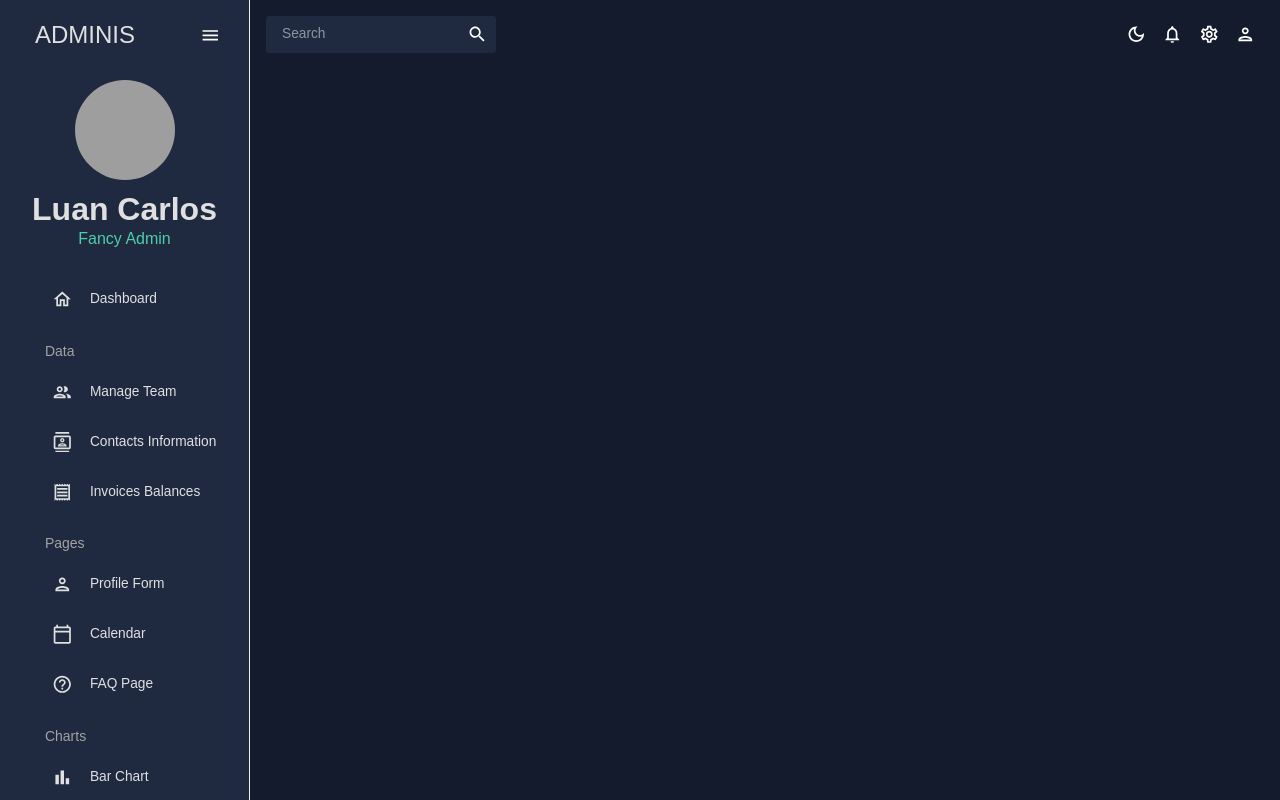
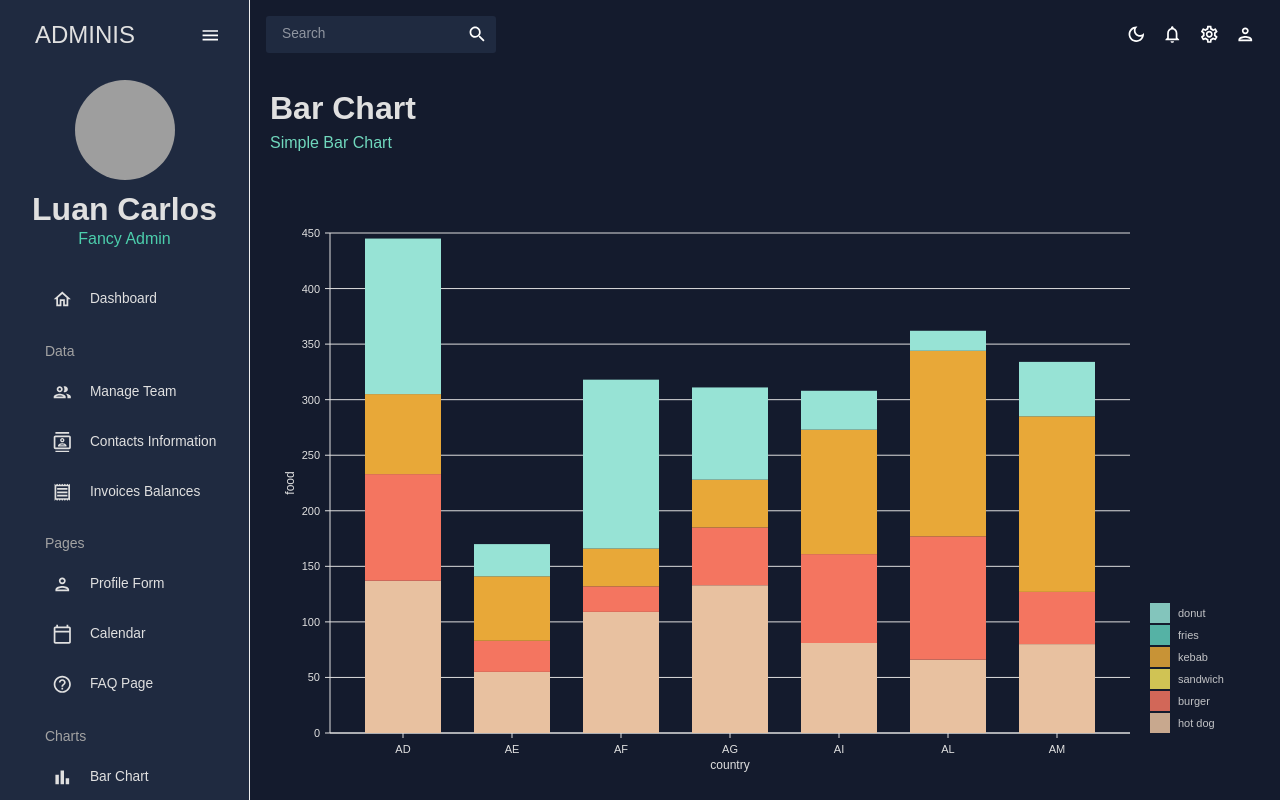
Before and after one commit to Luancss/react-admin-dashboard, a React (Create React App) app: page /bar in a window 1280 px wide. Shown: the top 800 px of the page. Built offline with nearby package versions, Linux system fonts and the light colour scheme; grey boxes are pictures that could not be loaded.

Commit message:
BarChar from nivobar complete

```diff
--- a/src/App.js
+++ b/src/App.js
@@ -10,8 +10,7 @@
 import Invoices from "./scenes/invoices";
 import Contacts from "./scenes/contacts";
 import Form from "./scenes/form";
-
-// import Bar from "./scenes/bar";
+import Bar from "./scenes/bar";
 // import Line from "./scenes/line";
 // import Pie from "./scenes/pie";
 import FAQ from "./scenes/faq";
@@ -35,8 +34,8 @@
               <Route path="/contacts" element={<Contacts />} />
               <Route path="/invoices" element={<Invoices />} />
               <Route path="/form" element={<Form />} />
-              {/* <Route path="/bar" element={<Bar />} />
-              <Route path="/pie" element={<Pie />} />
+              <Route path="/bar" element={<Bar />} />
+              {/* <Route path="/pie" element={<Pie />} />
               <Route path="/line" element={<Line />} /> */}
               <Route path="/faq" element={<FAQ />} />
               <Route path="/calendar" element={<Calendar />} />
--- /dev/null
+++ b/src/components/BarChart.jsx
@@ -0,0 +1,130 @@
+import { useTheme } from "@mui/material";
+import { ResponsiveBar } from "@nivo/bar";
+import { tokens } from "../theme";
+import { mockBarData as data } from "../data/mockData";
+
+const BarChart = ({ isDashboard = false }) => {
+  const theme = useTheme();
+  const colors = tokens(theme.palette.mode);
+
+  return (
+    <ResponsiveBar
+      data={data}
+      theme={{
+        // added
+        axis: {
+          domain: {
+            line: {
+              stroke: colors.grey[100],
+            },
+          },
+          legend: {
+            text: {
+              fill: colors.grey[100],
+            },
+          },
+          ticks: {
+            line: {
+              stroke: colors.grey[100],
+              strokeWidth: 1,
+            },
+            text: {
+              fill: colors.grey[100],
+            },
+          },
+        },
+        legends: {
+          text: {
+            fill: colors.grey[100],
+          },
+        },
+      }}
+      keys={["hot dog", "burger", "sandwich", "kebab", "fries", "donut"]}
+      indexBy="country"
+      margin={{ top: 50, right: 130, bottom: 50, left: 60 }}
+      padding={0.3}
+      valueScale={{ type: "linear" }}
+      indexScale={{ type: "band", round: true }}
+      colors={{ scheme: "nivo" }}
+      defs={[
+        {
+          id: "dots",
+          type: "patternDots",
+          background: "inherit",
+          color: "#38bcb2",
+          size: 4,
+          padding: 1,
+          stagger: true,
+        },
+        {
+          id: "lines",
+          type: "patternLines",
+          background: "inherit",
+          color: "#eed312",
+          rotation: -45,
+          lineWidth: 6,
+          spacing: 10,
+        },
+      ]}
+      borderColor={{
+        from: "color",
+        modifiers: [["darker", "1.6"]],
+      }}
+      axisTop={null}
+      axisRight={null}
+      axisBottom={{
+        tickSize: 5,
+        tickPadding: 5,
+        tickRotation: 0,
+        legend: isDashboard ? undefined : "country", // changed
+        legendPosition: "middle",
+        legendOffset: 32,
+      }}
+      axisLeft={{
+        tickSize: 5,
+        tickPadding: 5,
+        tickRotation: 0,
+        legend: isDashboard ? undefined : "food", // changed
+        legendPosition: "middle",
+        legendOffset: -40,
+      }}
+      enableLabel={false}
+      labelSkipWidth={12}
+      labelSkipHeight={12}
+      labelTextColor={{
+        from: "color",
+        modifiers: [["darker", 1.6]],
+      }}
+      legends={[
+        {
+          dataFrom: "keys",
+          anchor: "bottom-right",
+          direction: "column",
+          justify: false,
+          translateX: 120,
+          translateY: 0,
+          itemsSpacing: 2,
+          itemWidth: 100,
+          itemHeight: 20,
+          itemDirection: "left-to-right",
+          itemOpacity: 0.85,
+          symbolSize: 20,
+          effects: [
+            {
+              on: "hover",
+              style: {
+                itemOpacity: 1,
+              },
+            },
+          ],
+        },
+      ]}
+      role="application"
+      barAriaLabel={function (e) {
+        return e.id + ": " + e.formattedValue + " in country: " + e.indexValue;
+      }}
+    />
+  );
+};
+
+export default BarChart;
--- /dev/null
+++ b/src/scenes/bar/index.jsx
@@ -0,0 +1,16 @@
+import {Box} from "@mui/material"
+import Header from "../../components/Header"
+import BarChart from "../../components/BarChart"
+
+const Bar = () => {
+  return (
+  <Box m="20px">
+    <Header title="Bar Chart" subtitle="Simple Bar Chart"/>
+    <Box height="75vh">
+      <BarChart/>
+    </Box>
+  </Box>
+  )
+}
+
+export default Bar;
```
